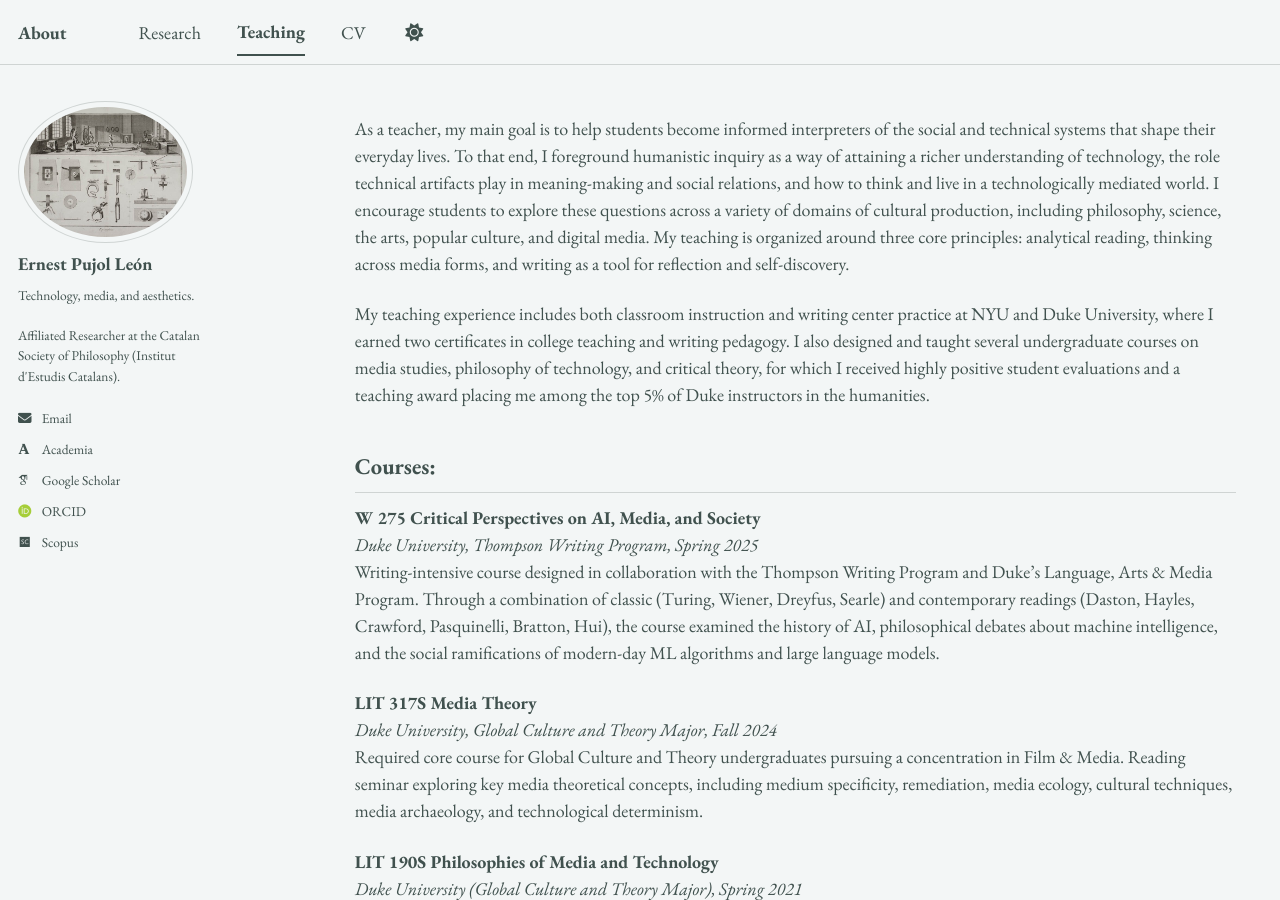
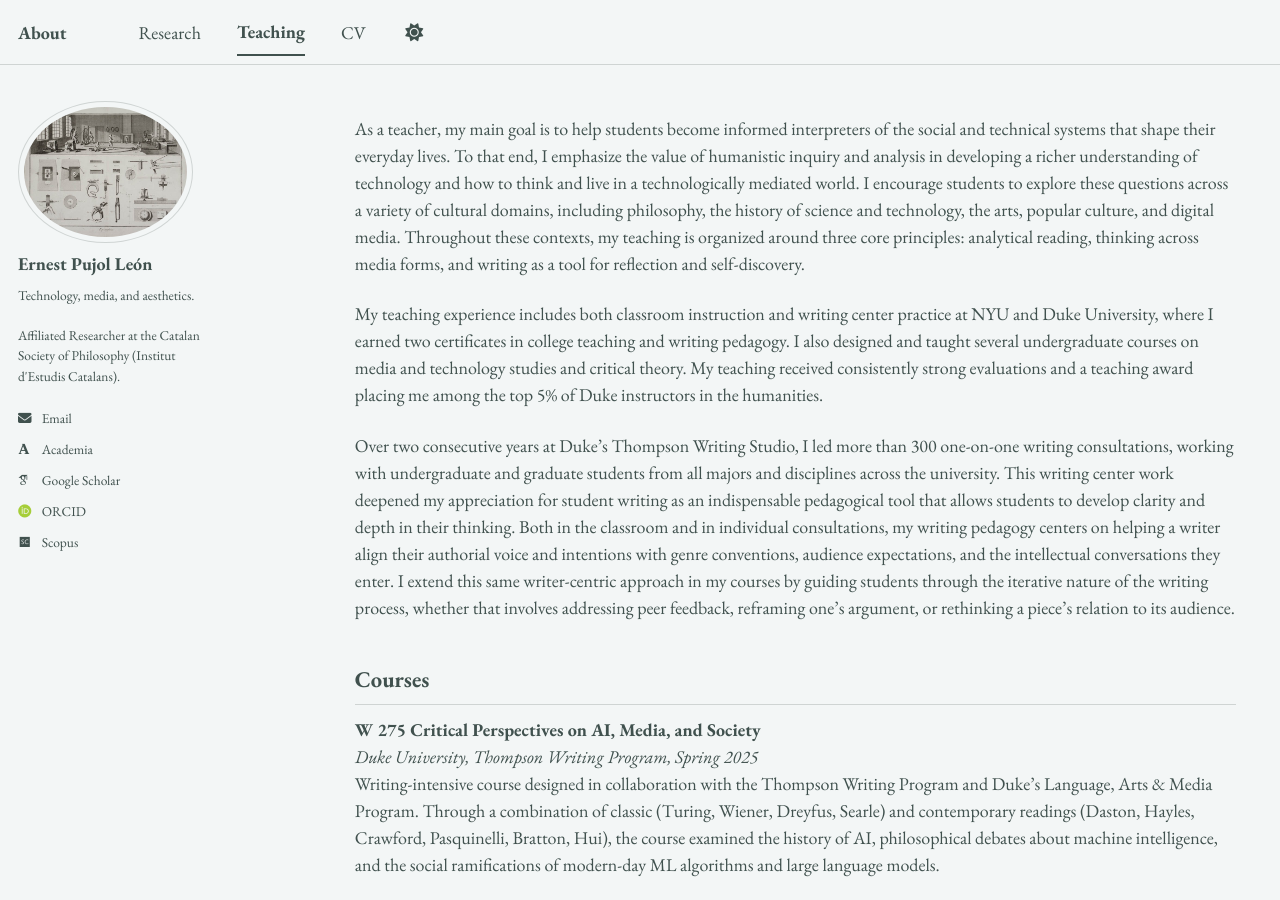
Before and after one commit to epujol90/epujol90.github.io, a Jekyll site: the page built from _pages/teaching.md, in a window 1280 px wide and 900 px high. Built offline with Jekyll 4.4.1, drawn with Linux system fonts in a browser that asks for light colours; some web fonts are replaced; a script bundle is joined from its source files by our own code; library files that are not in the unit come from our copies.

Commit message:
Update teaching.md

```diff
--- a/_pages/teaching.md
+++ b/_pages/teaching.md
@@ -4,11 +4,15 @@ title: ""
 permalink: /teaching/
 author_profile: true
 ---
-As a teacher, my main goal is to help students become informed interpreters of the social and technical systems that shape their everyday lives. To that end, I foreground humanistic inquiry as a way of attaining a richer understanding of technology, the role technical artifacts play in meaning-making and social relations, and how to think and live in a technologically mediated world. I encourage students to explore these questions across a variety of domains of cultural production, including philosophy, science, the arts, popular culture, and digital media. My teaching is organized around three core principles: analytical reading, thinking across media forms, and writing as a tool for reflection and self-discovery.
 
-My teaching experience includes both classroom instruction and writing center practice at NYU and Duke University, where I earned two certificates in college teaching and writing pedagogy. I also designed and taught several undergraduate courses on media studies, philosophy of technology, and critical theory, for which I received highly positive student evaluations and a teaching award placing me among the top 5% of Duke instructors in the humanities.
+As a teacher, my main goal is to help students become informed interpreters of the social and technical systems that shape their everyday lives. To that end, I emphasize the value of humanistic inquiry and analysis in developing a richer understanding of technology and how to think and live in a technologically mediated world. I encourage students to explore these questions across a variety of cultural domains, including philosophy, the history of science and technology, the arts, popular culture, and digital media. Throughout these contexts, my teaching is organized around three core principles: analytical reading, thinking across media forms, and writing as a tool for reflection and self-discovery.
 
-## Courses:
+My teaching experience includes both classroom instruction and writing center practice at NYU and Duke University, where I earned two certificates in college teaching and writing pedagogy. I also designed and taught several undergraduate courses on media and technology studies and critical theory. My teaching received consistently strong evaluations and a teaching award placing me among the top 5% of Duke instructors in the humanities.
+
+Over two consecutive years at Duke’s Thompson Writing Studio, I led more than 300 one-on-one writing consultations, working with undergraduate and graduate students from all majors and disciplines across the university. This writing center work deepened my appreciation for student writing as an indispensable pedagogical tool that allows students to develop clarity and depth in their thinking. Both in the classroom and in individual consultations, my writing pedagogy centers on helping a writer align their authorial voice and intentions with genre conventions, audience expectations, and the intellectual conversations they enter. I extend this same writer-centric approach in my courses by guiding students through the iterative nature of the writing process, whether that involves addressing peer feedback, reframing one’s argument, or rethinking a piece’s relation to its audience.
+
+
+## Courses
 
 **W 275 Critical Perspectives on AI, Media, and Society**<br>
 _Duke University, Thompson Writing Program, Spring 2025_ <br>
```
